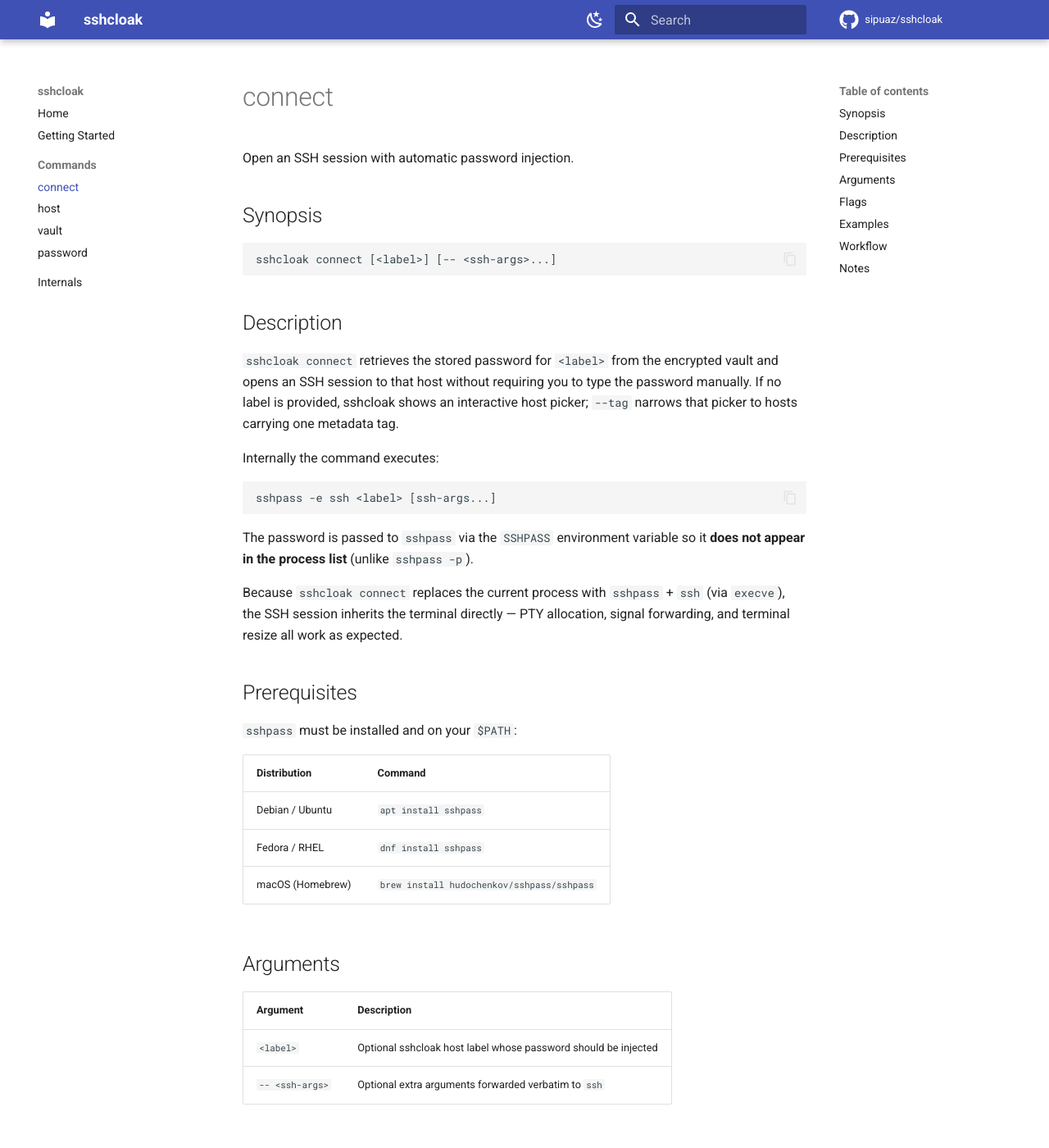
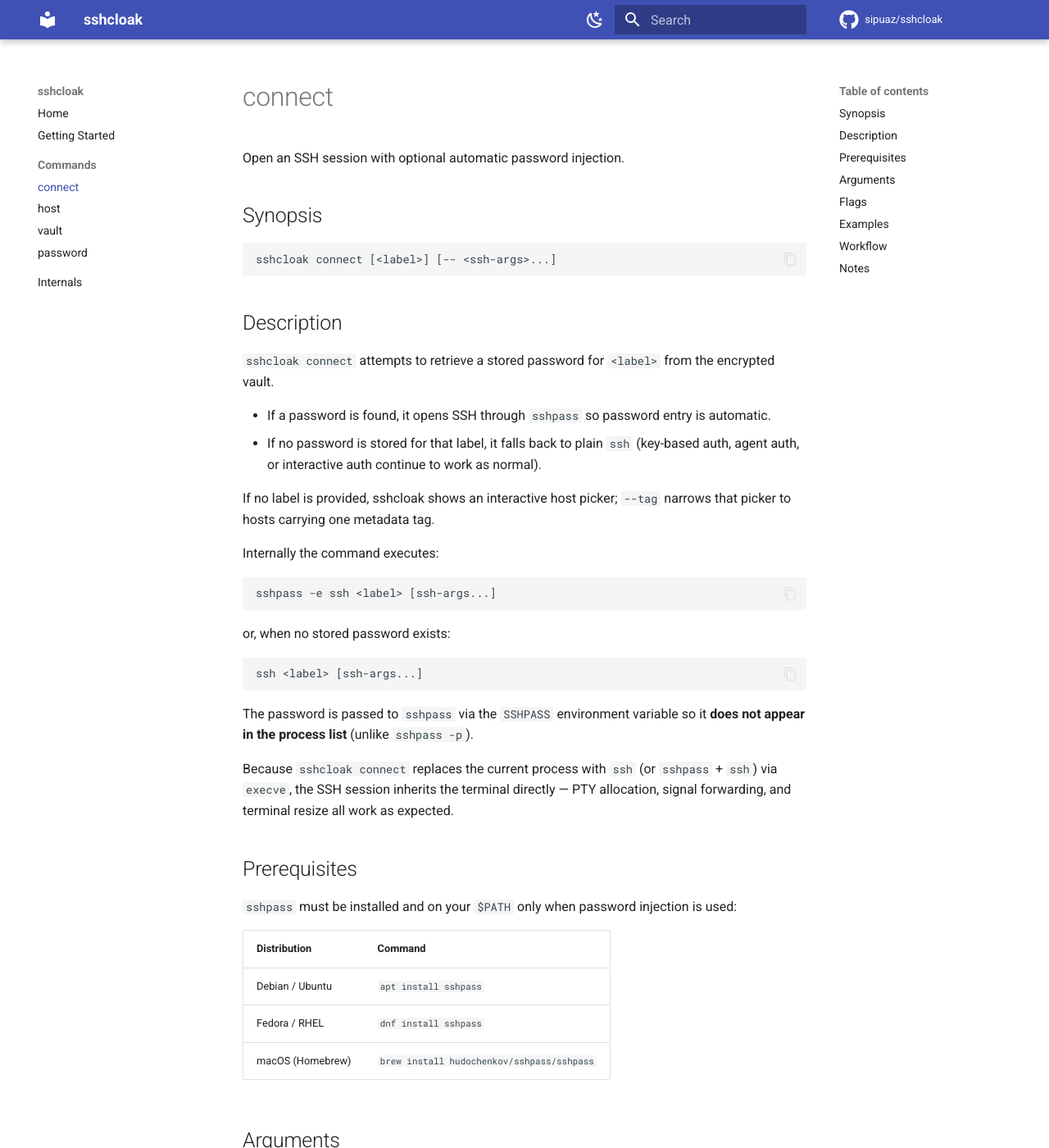
Before and after one commit to sipuaz/sshcloak, an MkDocs documentation site: the page built from docs/commands/connect.md, in a window 1280 px wide and 1400 px high. Shown: the whole window at 82% size. Built offline with MkDocs 1.6.1 and Material for MkDocs 9.7.7, drawn with Linux system fonts in a browser that asks for light colours; comment, search, counter and statistics services are not loaded; some of the changed text lies outside the part shown.

Commit message:
fix: making sshcloak connect even with ssh key and updating smever on gha

````diff
--- a/docs/commands/connect.md
+++ b/docs/commands/connect.md
@@ -1,6 +1,6 @@
 # connect
 
-Open an SSH session with automatic password injection.
+Open an SSH session with optional automatic password injection.
 
 ## Synopsis
 
@@ -10,10 +10,15 @@
 
 ## Description
 
-`sshcloak connect` retrieves the stored password for `<label>` from the encrypted
-vault and opens an SSH session to that host without requiring you to type the
-password manually. If no label is provided, sshcloak shows an interactive host
-picker; `--tag` narrows that picker to hosts carrying one metadata tag.
+`sshcloak connect` attempts to retrieve a stored password for `<label>` from the
+encrypted vault.
+
+- If a password is found, it opens SSH through `sshpass` so password entry is automatic.
+- If no password is stored for that label, it falls back to plain `ssh` (key-based auth,
+  agent auth, or interactive auth continue to work as normal).
+
+If no label is provided, sshcloak shows an interactive host picker; `--tag`
+narrows that picker to hosts carrying one metadata tag.
 
 Internally the command executes:
 
@@ -21,16 +26,23 @@
 sshpass -e ssh <label> [ssh-args...]
 ```
 
+or, when no stored password exists:
+
+```
+ssh <label> [ssh-args...]
+```
+
 The password is passed to `sshpass` via the `SSHPASS` environment variable so
 it **does not appear in the process list** (unlike `sshpass -p`).
 
-Because `sshcloak connect` replaces the current process with `sshpass` +
-`ssh` (via `execve`), the SSH session inherits the terminal directly — PTY
-allocation, signal forwarding, and terminal resize all work as expected.
+Because `sshcloak connect` replaces the current process with `ssh` (or
+`sshpass` + `ssh`) via `execve`, the SSH session inherits the terminal
+directly — PTY allocation, signal forwarding, and terminal resize all work as
+expected.
 
 ## Prerequisites
 
-`sshpass` must be installed and on your `$PATH`:
+`sshpass` must be installed and on your `$PATH` only when password injection is used:
 
 | Distribution | Command |
 |---|---|
@@ -82,17 +94,15 @@
 2. If `--tag` was provided, filters the picker to hosts carrying that tag.
 3. Prompts for the vault passphrase (no echo).
 4. Unlocks the encrypted vault.
-5. Retrieves the password stored under the selected label.
-6. Execs: `sshpass -e ssh <label>` with `SSHPASS=<password>` in the environment.
+5. If a password is stored for the selected label, execs: `sshpass -e ssh <label>`
+  with `SSHPASS=<password>` in the environment.
+6. If no password is stored, falls back to plain `ssh <label>`.
 
 ## Notes
 
-- A password must already be stored with `sshcloak password set <label>` before
-  `connect` can inject it.
+- A password stored with `sshcloak password set <label>` is optional. It enables
+  automatic password injection for that label.
 - The host entry must be resolvable by SSH — either via the sshcloak-managed
   include file or your existing `~/.ssh/config`.
-- `connect` does not fall back to interactive password entry if no vault record
-  exists; it exits with an error so that `sshpass` is never invoked without a
-  known password.
-- To use key-based authentication without password injection, connect with
-  plain `ssh <label>` as usual.
+- When no password record exists for a label, `connect` runs plain `ssh` and
+  lets your normal SSH authentication methods apply (IdentityFile, agent, etc.).
````
Also changed, not shown: 3 other files.
